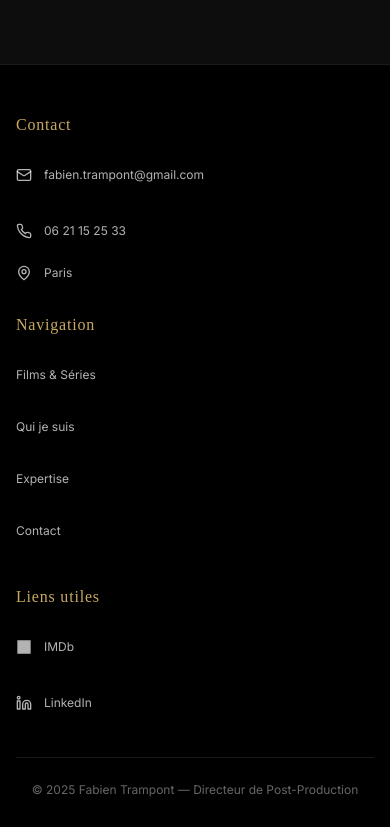
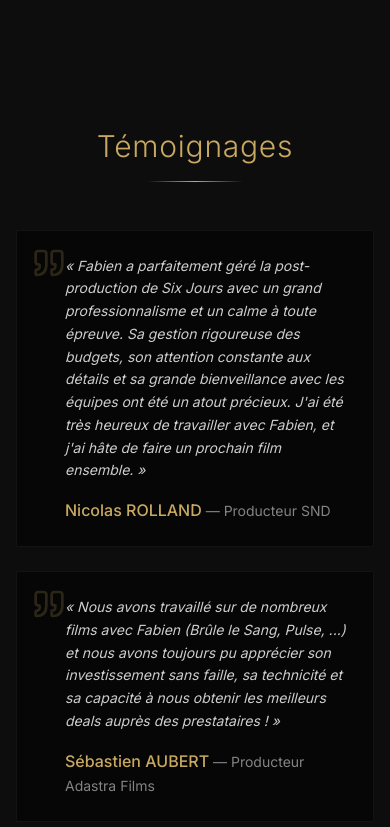
Before and after one commit to tiboneat/trampi-portfolio, a Next.js app: page / in a window 390 px wide. Shown: the part 7457-8284 px from the top of the page. Built offline with nearby package versions, Linux system fonts and the light colour scheme.

Commit message:
Ajout Témoignages, footer compact, titres anglais mis à jour

```diff
--- a/app/page.tsx
+++ b/app/page.tsx
@@ -3,6 +3,7 @@ import Header from '@/components/Header'
 import Projects from '@/components/Projects'
 import Services from '@/components/Services'
 import About from '@/components/About'
+import Testimonials from '@/components/Testimonials'
 import Footer from '@/components/Footer'
 import Timecode from '@/components/Timecode'
 import SyncMarks from '@/components/SyncMarks'
@@ -15,6 +16,7 @@ export default function Home() {
       <Projects />
       <About />
       <Services />
+      <Testimonials />
       <Footer />
       <Timecode />
       <SyncMarks />
--- a/components/Footer.tsx
+++ b/components/Footer.tsx
@@ -40,17 +40,17 @@ const Footer = () => {
       role="contentinfo"
     >
       <motion.div
-        className="max-w-7xl mx-auto px-4 sm:px-6 md:px-12 py-12 sm:py-16"
+        className="max-w-7xl mx-auto px-4 sm:px-6 md:px-12 py-8 sm:py-10"
         variants={containerVariants}
         initial="hidden"
         whileInView="visible"
         viewport={{ once: true }}
       >
-        <div className="grid grid-cols-1 sm:grid-cols-2 lg:grid-cols-3 gap-8 sm:gap-12 mb-8 sm:mb-12">
+        <div className="grid grid-cols-1 sm:grid-cols-2 lg:grid-cols-3 gap-6 sm:gap-8 mb-6 sm:mb-8">
           {/* Contact */}
           <motion.div variants={itemVariants}>
-            <h3 className="text-base sm:text-lg font-light mb-4 sm:mb-6 text-cinema-gold tracking-wider">Contact</h3>
-            <address className="space-y-3 sm:space-y-4 not-italic">
+            <h3 className="text-sm sm:text-base font-light mb-3 sm:mb-4 text-cinema-gold tracking-wider">Contact</h3>
+            <address className="space-y-2 sm:space-y-3 not-italic">
               <a
                 href="mailto:fabien.trampont@gmail.com"
                 className="flex items-center gap-3 text-white/70 dark:text-white/70 light:text-light-text-muted hover:text-cinema-gold transition-colors text-xs sm:text-sm min-h-[44px]"
@@ -76,8 +76,8 @@ const Footer = () => {
 
           {/* Navigation */}
           <motion.nav variants={itemVariants} aria-label={t('Navigation du pied de page', 'Footer navigation')}>
-            <h3 className="text-base sm:text-lg font-light mb-4 sm:mb-6 text-cinema-gold tracking-wider">Navigation</h3>
-            <ul className="space-y-2 sm:space-y-3">
+            <h3 className="text-sm sm:text-base font-light mb-3 sm:mb-4 text-cinema-gold tracking-wider">Navigation</h3>
+            <ul className="space-y-1 sm:space-y-2">
               <li>
                 <a
                   href="#projects"
@@ -115,10 +115,10 @@ const Footer = () => {
 
           {/* Liens utiles */}
           <motion.div variants={itemVariants}>
-            <h3 className="text-base sm:text-lg font-light mb-4 sm:mb-6 text-cinema-gold tracking-wider">
+            <h3 className="text-sm sm:text-base font-light mb-3 sm:mb-4 text-cinema-gold tracking-wider">
               {t('Liens utiles', 'Useful links')}
             </h3>
-            <ul className="space-y-3 sm:space-y-4">
+            <ul className="space-y-2 sm:space-y-3">
               <li>
                 <a
                   href="https://www.imdb.com/fr/name/nm8268744/"
@@ -152,7 +152,7 @@ const Footer = () => {
         {/* Copyright */}
         <motion.div
           variants={itemVariants}
-          className="pt-6 sm:pt-8 border-t border-white/10 dark:border-white/10 light:border-light-border text-center text-white/40 dark:text-white/40 light:text-light-text-muted text-xs sm:text-sm"
+          className="pt-4 sm:pt-6 border-t border-white/10 dark:border-white/10 light:border-light-border text-center text-white/40 dark:text-white/40 light:text-light-text-muted text-xs"
         >
           <p>© {currentYear} Fabien Trampont — {t('Directeur de Post-Production', 'Post-Production Supervisor')}</p>
         </motion.div>
--- /dev/null
+++ b/components/Testimonials.tsx
@@ -0,0 +1,129 @@
+'use client'
+
+import { motion } from 'framer-motion'
+import { Quote } from 'lucide-react'
+import { useLanguage } from '@/context/LanguageContext'
+
+const Testimonials = () => {
+  const { t } = useLanguage()
+
+  const testimonials = [
+    {
+      quote: t(
+        "Fabien a parfaitement géré la post-production de Six Jours avec un grand professionnalisme et un calme à toute épreuve. Sa gestion rigoureuse des budgets, son attention constante aux détails et sa grande bienveillance avec les équipes ont été un atout précieux. J'ai été très heureux de travailler avec Fabien, et j'ai hâte de faire un prochain film ensemble.",
+        "Fabien perfectly managed the post-production of Six Days with great professionalism and unshakeable calm. His rigorous budget management, constant attention to detail and great kindness with the teams were a precious asset. I was very happy to work with Fabien, and I can't wait to make another film together."
+      ),
+      author: "Nicolas ROLLAND",
+      role: t("Producteur SND", "Producer SND"),
+    },
+    {
+      quote: t(
+        "Nous avons travaillé sur de nombreux films avec Fabien (Brûle le Sang, Pulse, ...) et nous avons toujours pu apprécier son investissement sans faille, sa technicité et sa capacité à nous obtenir les meilleurs deals auprès des prestataires !",
+        "We have worked on many films with Fabien (In the Name of Blood, Pulse, ...) and we have always appreciated his unwavering commitment, his technical skills and his ability to get us the best deals from vendors!"
+      ),
+      author: "Sébastien AUBERT",
+      role: t("Producteur Adastra Films", "Producer Adastra Films"),
+    },
+    {
+      quote: t(
+        "Je connaissais Fabien depuis longtemps mais nous n'avions jamais travaillé ensemble. Ce fut un plaisir de travailler avec lui sur Grand Ciel. Sa rigueur, son sérieux et son calme ont été des atouts décisifs pour mener à bien une post-production compliquée impliquant de nombreux allers retours entre les VFX, le montage image et la post-production son. Ce sera donc avec plaisir que nous travaillerons à nouveau avec Fabien.",
+        "I had known Fabien for a long time but we had never worked together. It was a pleasure to work with him on The Site. His rigor, seriousness and calm were decisive assets to successfully complete a complicated post-production involving many back and forths between VFX, picture editing and sound post-production. It will therefore be with pleasure that we will work with Fabien again."
+      ),
+      author: "Clément DUBOIN",
+      role: t("Producteur Good Fortune Films", "Producer Good Fortune Films"),
+    },
+    {
+      quote: t(
+        "Nous avons travaillé avec Fabien sur de nombreux films, principalement des coproductions avec l'international où la post-production est souvent répartie dans plusieurs pays et les pratiques diffèrent. Fabien nous a accompagné du début jusqu'à la fin de ces post-productions, parfois bien en amont du tournage afin de tout coordonner, de s'assurer de la fluidité des étapes clefs et de parer au mieux à toutes sortes d'imprévus. C'est un plaisir de travailler avec lui.",
+        "We have worked with Fabien on many films, mainly international co-productions where post-production is often spread across several countries and practices differ. Fabien accompanied us from the beginning to the end of these post-productions, sometimes well before shooting in order to coordinate everything, ensure the fluidity of key stages and best deal with all kinds of unforeseen events. It's a pleasure to work with him."
+      ),
+      author: "Claire CHARLES-GERVAIS et Louise BELLICAUD",
+      role: t("Productrices In Vivo Films", "Producers In Vivo Films"),
+    },
+    {
+      quote: t(
+        "J'ai pu collaborer avec Fabien lors de la post-production de mon long-métrage Brûle le sang, et de cette collaboration est surtout née une amitié qui dure jusqu'à aujourd'hui. Brûle le sang était mon premier long-métrage et Fabien a su parfaitement me créer un environnement professionnel où je me sentais soutenu, accompagné et surtout protégé. Notre collaboration a été très fructueuse. Je le recommande vivement : un bon gars qui sait ce qu'il dit et ne lâche rien.",
+        "I was able to collaborate with Fabien during the post-production of my feature film In the Name of Blood, and from this collaboration was born above all a friendship that lasts until today. In the Name of Blood was my first feature film and Fabien knew exactly how to create a professional environment where I felt supported, accompanied and above all protected. Our collaboration was very fruitful. I highly recommend him: a good guy who knows what he's talking about and never gives up."
+      ),
+      author: "Akaki POKHADZE",
+      role: t("Réalisateur", "Director"),
+    },
+  ]
+
+  const containerVariants = {
+    hidden: { opacity: 0 },
+    visible: {
+      opacity: 1,
+      transition: {
+        staggerChildren: 0.15,
+        delayChildren: 0.1,
+      },
+    },
+  }
+
+  const itemVariants = {
+    hidden: { opacity: 0, y: 30 },
+    visible: {
+      opacity: 1,
+      y: 0,
+      transition: {
+        duration: 0.7,
+        ease: [0.25, 0.46, 0.45, 0.94],
+      },
+    },
+  }
+
+  return (
+    <section
+      id="testimonials"
+      className="py-16 sm:py-24 md:py-32 px-4 sm:px-6 md:px-12 lg:px-20 bg-cinema-dark dark:bg-cinema-dark light:bg-white relative overflow-hidden transition-colors duration-300"
+      aria-labelledby="testimonials-title"
+    >
+      <div className="max-w-5xl mx-auto relative z-10">
+        <motion.header
+          initial={{ opacity: 0, y: 40 }}
+          whileInView={{ opacity: 1, y: 0 }}
+          transition={{ duration: 0.8, ease: [0.25, 0.46, 0.45, 0.94] }}
+          viewport={{ once: true }}
+          className="text-center mb-12 sm:mb-16"
+        >
+          <h2 id="testimonials-title" className="text-3xl sm:text-4xl md:text-5xl font-light mb-4 tracking-wide">
+            <span className="text-cinema-gold">{t('Témoignages', 'Testimonials')}</span>
+          </h2>
+          <div className="h-px w-24 bg-gradient-to-r from-transparent via-cinema-gold to-transparent mx-auto mt-4 sm:mt-6" aria-hidden="true" />
+        </motion.header>
+
+        <motion.div
+          variants={containerVariants}
+          initial="hidden"
+          whileInView="visible"
+          viewport={{ once: true }}
+          className="space-y-6 sm:space-y-8"
+        >
+          {testimonials.map((testimonial, index) => (
+            <motion.article
+              key={index}
+              variants={itemVariants}
+              className="relative p-6 sm:p-8 bg-cinema-black/50 dark:bg-cinema-black/50 light:bg-light-bg border border-white/5 dark:border-white/5 light:border-light-border rounded-sm"
+            >
+              <Quote className="absolute top-4 left-4 w-8 h-8 text-cinema-gold/20" aria-hidden="true" />
+              <blockquote className="relative z-10">
+                <p className="text-white/80 dark:text-white/80 light:text-light-text text-sm sm:text-base leading-relaxed italic pl-6 sm:pl-8">
+                  « {testimonial.quote} »
+                </p>
+                <footer className="mt-4 pl-6 sm:pl-8">
+                  <cite className="not-italic">
+                    <span className="text-cinema-gold font-medium">{testimonial.author}</span>
+                    <span className="text-white/50 dark:text-white/50 light:text-light-text-muted text-sm"> — {testimonial.role}</span>
+                  </cite>
+                </footer>
+              </blockquote>
+            </motion.article>
+          ))}
+        </motion.div>
+      </div>
+    </section>
+  )
+}
+
+export default Testimonials
```
Also changed, not shown: data/projects.json (+8 -8 lines).
